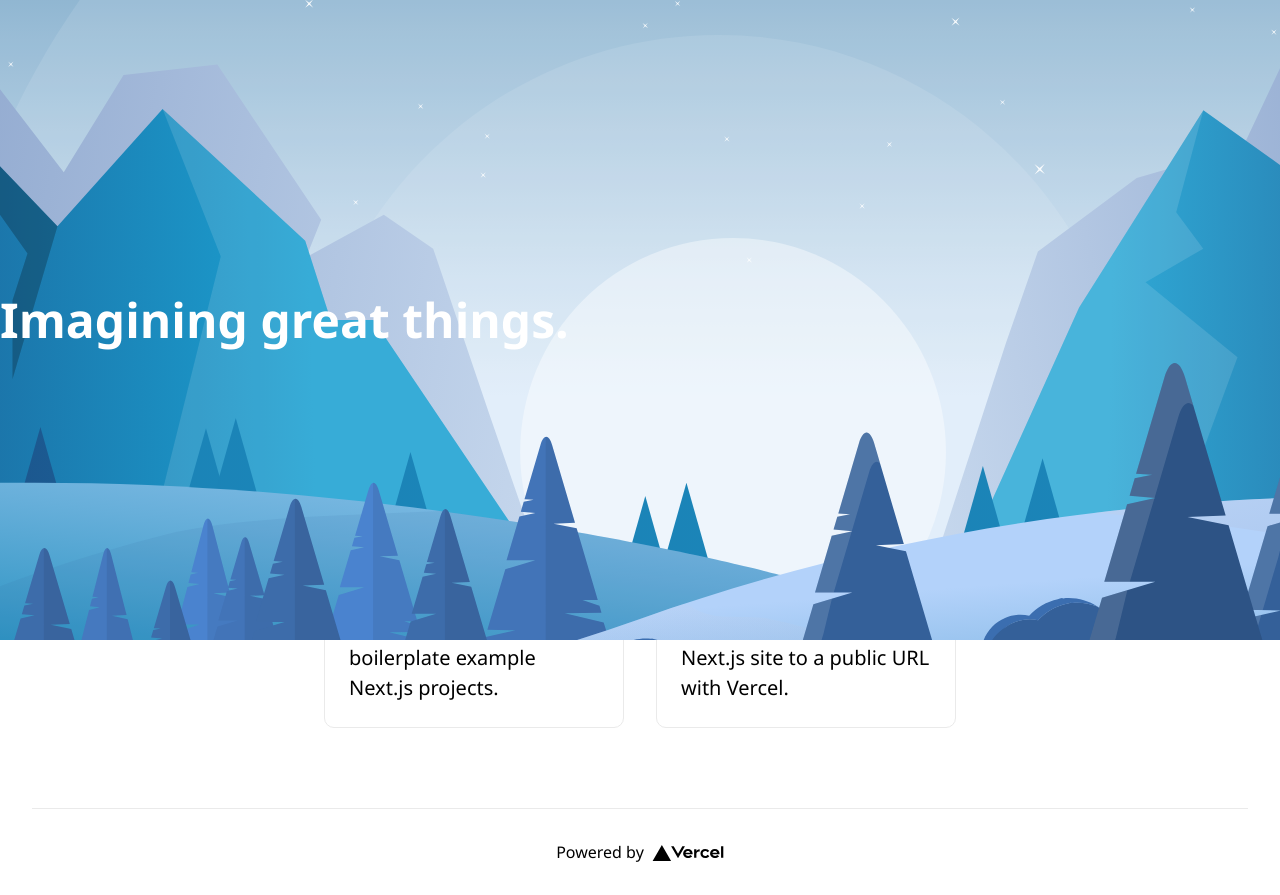
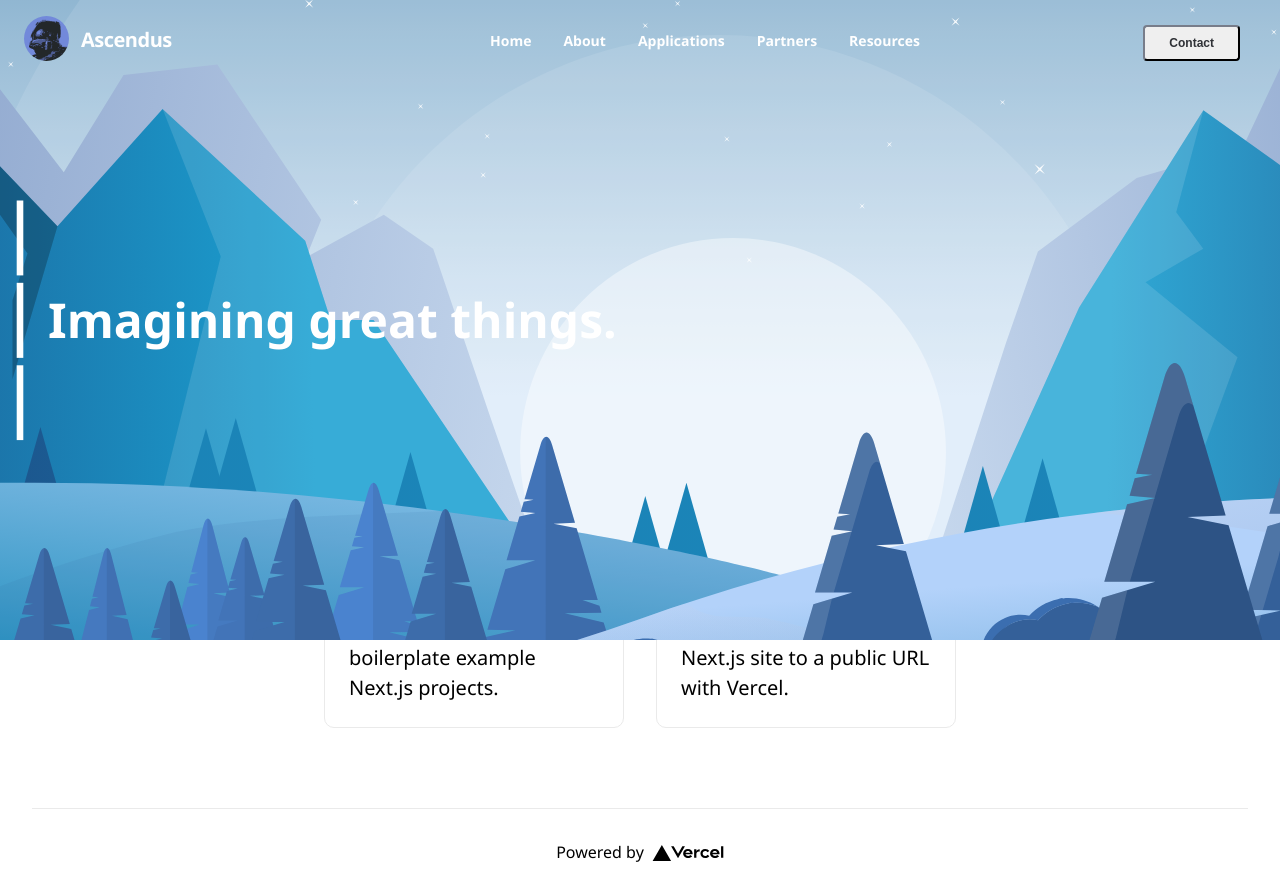
Before and after one commit to r1zyn/ascendus.github.io, a Next.js app: page / in a window 1280 px wide. Built offline with nearby package versions, Linux system fonts and the light colour scheme.

Commit message:
Added header bars

```diff
--- /dev/null
+++ b/components/Bars.tsx
@@ -0,0 +1,12 @@
+import { BarsOptions } from "../structures/Interfaces";
+import type { NextComponent } from "../structures/Types";
+
+export const Bars: NextComponent<BarsOptions> = ({ className }: BarsOptions) => {
+    return (
+        <svg xmlns="http://www.w3.org/2000/svg" width="8" height="291" viewBox="0 0 8 291" className={className}>
+            <rect id="rectangle-one" data-name="Rectangle 1" width="8" height="91" fill="#ffffff" />
+            <rect id="rectangle-two" data-name="Rectangle 2" width="8" height="91" transform="translate(0 100)" fill="#ffffff" />
+            <rect id="rectangle-three" data-name="Rectangle 3" width="8" height="91" transform="translate(0 200)" fill="#ffffff" />
+        </svg>
+    );
+}
--- a/components/Header.tsx
+++ b/components/Header.tsx
@@ -1,3 +1,6 @@
+import { Bars } from "./Bars";
+import type { CSSProperties } from "react";
+import { Nav } from "./Nav";
 import type { NextComponent } from "../structures/Types";
 
 import styles from "../styles/App.module.scss";
@@ -5,7 +8,9 @@ import styles from "../styles/App.module.scss";
 export const Header: NextComponent = () => {
     return (
         <div className={styles["header-container"]}>
+            <Nav />
             <div className={styles["header-container-content"]}>
+                <Bars className={styles["header-bars"]}/>
                 <h1 className={styles["header-title"]}>Imagining great things.</h1>
             </div>
         </div>
--- a/structures/Constants.ts
+++ b/structures/Constants.ts
@@ -1,12 +1,12 @@
 import { MetaDataOptions } from "./Interfaces";
 
-export const Icon: string = "assets/img/afb9f72545ce10d34cbdefbc2b805fe1.png";
+export const Icon: string = "/assets/img/afb9f72545ce10d34cbdefbc2b805fe1.png";
 
 const MetaTitle: string = "Ascendus | Imagining Great Things.";
 const MetaDescription: string = "Hey there. I'm Ascendus, a full-stack web, application and partial game developer. Welcome to my portfolio, where you'll learn more about me, my experience, projects (past and present), languages, frameworks & software and much more.";
 const MetaImage: string = "";
 const MetaColor: string = "";
-const MetaFavicon: string = "assets/img/afb9f72545ce10d34cbdefbc2b805fe1.png";
+const MetaFavicon: string = "/assets/img/afb9f72545ce10d34cbdefbc2b805fe1.png";
 const MetaFaviconType = "image/png";
 
 export const MetaData: MetaDataOptions = {
--- a/structures/Interfaces.ts
+++ b/structures/Interfaces.ts
@@ -1,3 +1,9 @@
+import { CSSProperties } from "react";
+
+export interface BarsOptions {
+    className?: string | undefined;
+};
+
 export interface MetaDataOptions {
     MetaTitle: string;
     MetaDescription: string;
--- a/styles/App.module.scss
+++ b/styles/App.module.scss
@@ -39,6 +39,7 @@
 .nav-icon {
     height: 3rem;
     width: auto;
+    border-radius: 50%;
 }
 
 .nav-title {
@@ -244,6 +245,10 @@
         margin-left: 2rem;
     }
 
+    .nav-menu-button {
+        display: none;
+    }
+
     .nav-link-btn {
         display: inline-block;
     }
@@ -281,6 +286,16 @@
 .header-title {
     color: var(--tertiary);
     text-align: center;
+    margin-left: 2rem;
+    width: 100%;
+}
+
+.header-bars {
+    height: 30vh;
+    position: absolute;
+    top: 50%;
+    transform: translateY(-50%);
+    left: 1rem;
 }
 
 .container {
--- a/styles/globals.scss
+++ b/styles/globals.scss
@@ -11,17 +11,32 @@
     --tertiary: #ffffff;
 }
 
-html,
-body {
+html, body {
     padding: 0;
     margin: 0;
     font-family: "Segoe UI", Tahoma, Geneva, Verdana, sans-serif;
+    overflow-x: hidden;
+}
+
+ul {
+    list-style-type: none;
+}
+
+a {
+    color: inherit;
+    text-decoration: none;
+}
+
+* {
+    box-sizing: border-box;
 }
 
 ::-webkit-scrollbar {
-    width: 10px;
+    display: none;
+    /*width: 10px;*/
 }
 
+/*
 ::-webkit-scrollbar-track {
     background: #f1f1f1;
 }
@@ -35,12 +50,4 @@ body {
     background: var(--primary);
     box-shadow: inset rgba(0, 0, 0, 0.2) 0 0 10000px;
 }
-
-a {
-    color: inherit;
-    text-decoration: none;
-}
-
-* {
-    box-sizing: border-box;
-}
+*/
```
